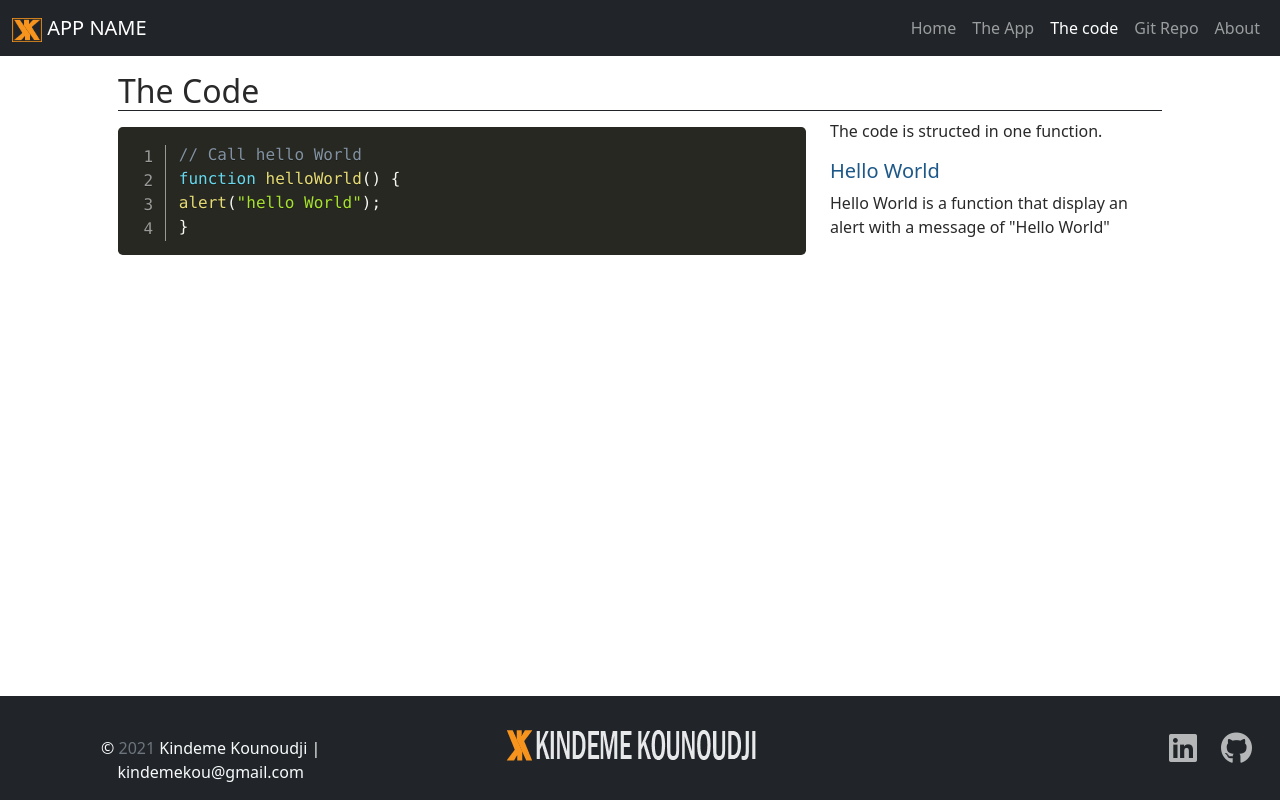
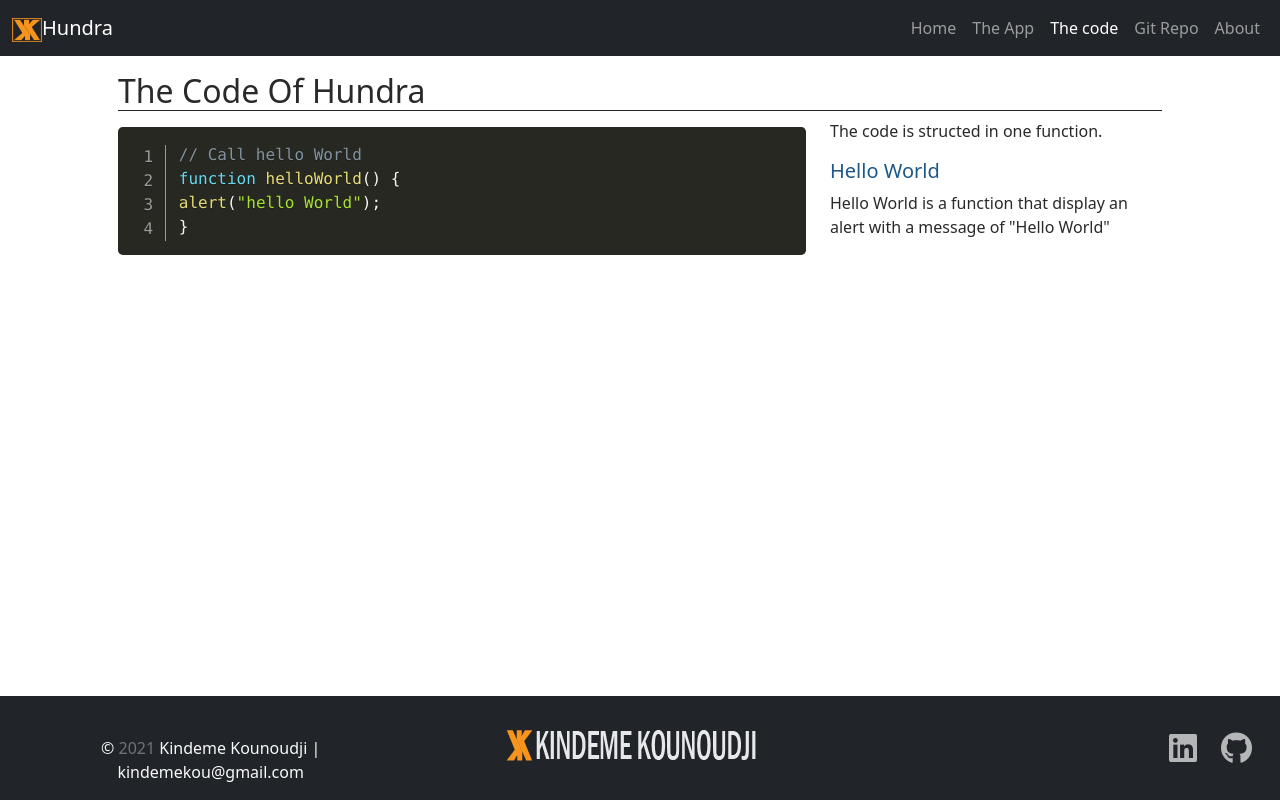
Before and after one commit to kindeme/hundra, a plain HTML site: page code.html in a window 1280 px wide. Drawn offline with nearby package versions, Linux system fonts and the light colour scheme.

Commit message:
Customization of hundra

```diff
--- a/code.html
+++ b/code.html
@@ -2,7 +2,7 @@
 <html lang="en" class="h-100">
 
     <head>
-        <title>App Name: A coding Project By Kindeme
+        <title>Hundra: A coding Project By Kindeme
             Kounoudji</title>
         <!-- Required meta tags -->
         <meta charset="utf-8">
@@ -34,8 +34,7 @@
                 <a class="navbar-brand" href="index.html"
                     class="d-inline-block align-text-top">
                     <img src="img/markoflogo.png" width="30"
-                        height="24"> APP
-                    NAME</a>
+                        height="24">Hundra </a>
                 <button class="navbar-toggler" type="button"
                     data-bs-toggle="collapse"
                     data-bs-target="#navbarCollapse"
@@ -86,7 +85,7 @@
             <div class="container py-5 px-5">
                 <h2
                     class="border-1 border-bottom border-dark">
-                    The Code</h2>
+                    The Code Of Hundra</h2>
                 <div class="row">
                     <div class="col-12 col-lg-8">
                         <pre class="line-numbers"><code class="language-javascript">
```
Also changed, not shown: app.html (+3 -3 lines), index.html (+2 -2 lines).
